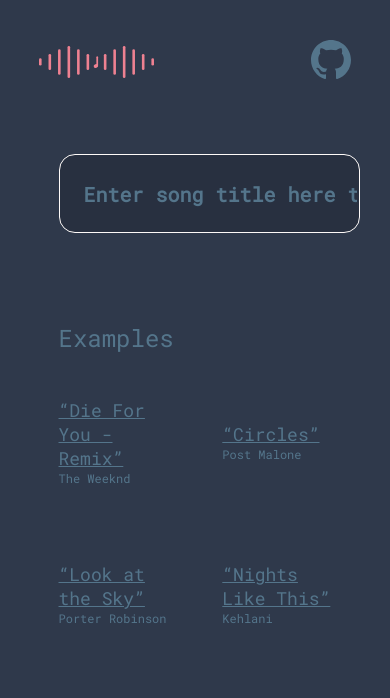
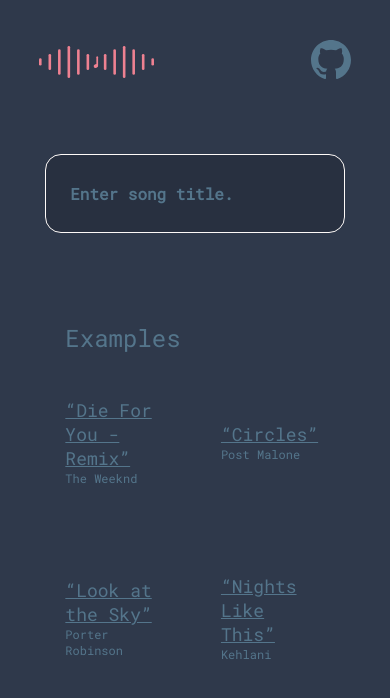
Before and after one commit to Evan-Coulter/Cadence-Companion, a React (Vite) app in the folder frontend/: page / in a window 390 px wide. Shown: the top 698 px of the page. Built offline with nearby package versions, Linux system fonts and the light colour scheme.

Commit message:
handle search bar responsiveness

```diff
--- a/frontend/src/Examples/Examples.css
+++ b/frontend/src/Examples/Examples.css
@@ -1,5 +1,5 @@
 .examples {
-  width: 100%;
+  width: 95%;
   margin: auto;
   margin-top: 55px;
   display: flex;
--- a/frontend/src/SearchBar/LoadingSpinner.tsx
+++ b/frontend/src/SearchBar/LoadingSpinner.tsx
@@ -9,8 +9,8 @@
         {loading &&
             <div>
                 <ThreeDots
-                    height="40"
-                    width="40"
+                    height="24"
+                    width="24"
                     radius="9"
                     color="#EE8191"
                     ariaLabel="three-dots-loading"
--- a/frontend/src/SearchBar/SearchBar.css
+++ b/frontend/src/SearchBar/SearchBar.css
@@ -1,7 +1,7 @@
 @import url('https://fonts.googleapis.com/css2?family=Roboto+Mono&display=swap');
 
 .search_bar_container {
-  width: 70%;
+  width: 80%;
   margin-top: 70px;
   display: flex;
   flex-direction: column;
@@ -12,12 +12,12 @@
   width: 100%;
   display: flex;
   flex-direction: column;
-  align-items: end;
+  align-items: center;
 }
 
 .search_bar_input {
   margin: auto;
-  width: 100%;
+  width: 80%;
   height: 75px;
   font-weight: bold;
   background-color: #283040;
@@ -27,8 +27,19 @@
   outline: 0;
   color: #FEFAF8;
   padding-left: 24px;
+  padding-right: 24px;
   font-size: 20px;
   font-family: 'Roboto Mono', monospace;
+  white-space: nowrap;
+  overflow: hidden;
+  text-overflow: ellipsis;
+  z-index: 1;
+}
+
+@media (width <= 950px) {
+  .search_bar_input, .search_bar_input::placeholder, .search_bar_input::-webkit-input-placeholder {
+    font-size: 16px;
+  }
 }
 
 input:-webkit-autofill,
@@ -46,30 +57,55 @@
   font-family: 'Roboto Mono', monospace;
 }
 
-
 .search_bar_input:hover, .search_bar_input:focus {
   border: 1px solid #EE8191;
 }
 
 .search_bar_right_side {
+  width: 64%;
   position: absolute;
-  margin-top: 5px;
+  margin-top: 12px;
   gap: 24px;
   display: flex;
   flex-direction: row;
-  justify-content: center;
+  justify-content: end;
   align-items: center;
 }
 
 .search_bar_right_side_artist_name {
   font-weight: bold;
   font-size: 20px;
+  margin: 0;
+  padding: 0;
+  z-index: 2;
 }
 
 .search_bar_right_side_img {
   width: 52px;
   height: 52px;
   border-radius: 8px;
+  z-index: 2;
+}
+
+@media (width <= 950px) {
+  .search_bar_right_side {
+    gap: 16px;
+    margin-top: 20px;
+  }
+  .search_bar_right_side_artist_name {
+    font-size: 16px;
+  }
+  .search_bar_right_side_img {
+    width: 40px;
+    height: 40px;
+    border-radius: 4px;
+  }
+}
+
+@media (width <= 600px) {
+  .search_bar_right_side {
+    display: none;
+  }
 }
 
 ::placeholder { /* Chrome, Firefox, Opera, Safari 10.1+ */
@@ -94,8 +130,7 @@
 
 .search_results {
   display: flex;
-  width: 100%;
-  margin-left: 24px;
+  width: 80%;
   flex-direction: column;
   border-bottom-left-radius: 16px;
   border-bottom-right-radius: 16px;
@@ -126,12 +161,13 @@
   padding-left: 24px;
 }
 
-.loading_symbol_no_base_recommendation {
+.loading_symbol {
+  width: 64%;
   position: absolute;
-  margin-top: 19px;
-  gap: 24px;
+  margin-top: 54px;
   display: flex;
   flex-direction: row;
   justify-content: center;
   align-items: center;
+  z-index: 3;
 }
--- a/frontend/src/SearchBar/index.tsx
+++ b/frontend/src/SearchBar/index.tsx
@@ -3,6 +3,7 @@
 import './SearchBar.css'
 import SearchResult from './SearchResult'
 import LoadingSpinner from './LoadingSpinner'
+import { useMediaQuery } from 'usehooks-ts'
 
 type Props = {
   searchQuery : string
@@ -14,6 +15,9 @@
 }
 
 const SearchBar = ({searchQuery, setSearchQuery, searchResults, onClickSearchResult, currentRecommendationBase, loading}: Props) => {
+  const matches = useMediaQuery('(min-width: 950px)')
+
+
   const deferredSearchQuery = useDeferredValue(searchQuery)
   const [inputError, setInputError] = useState<boolean | null>(null)
   useEffect (()=>{
@@ -29,14 +33,13 @@
     <section className='search_bar_container'>
       <div className='search_bar'>
         {currentRecommendationBase && <div className='search_bar_right_side'>
-          <LoadingSpinner loading={loading}/>
           <p className='search_bar_right_side_artist_name'>{currentRecommendationBase.artistNames?.at(0)}</p>
           <img className='search_bar_right_side_img' src={currentRecommendationBase.imageUrls?.at(0)}/>
         </div>}
         {/* Loading spinner need to appear when there is no current recommendation base set and
           to the left of the recommendation if there is one set. */}
-        {!currentRecommendationBase && <div className='loading_symbol_no_base_recommendation'><LoadingSpinner loading={loading}/></div>}
-        <input
+        <div className='loading_symbol'><LoadingSpinner loading={loading}/></div>
+        {matches && <input
           type='text'
           className="search_bar_input"
           placeholder="Enter song title here to get recommendations."
@@ -44,7 +47,16 @@
           name="songSearchBar"
           onChange={e=>{
             setSearchQuery(e.target.value)
-          }}/>
+          }}/>}
+        {!matches && <input
+          type='text'
+          className="search_bar_input"
+          placeholder="Enter song title."
+          value={searchQuery}
+          name="songSearchBar"
+          onChange={e=>{
+            setSearchQuery(e.target.value)
+          }}/>}
       </div>
       {inputError && <p className='search_bar_error'>Please do not add '/' to the song name.</p>}
       {searchResults && (
```
